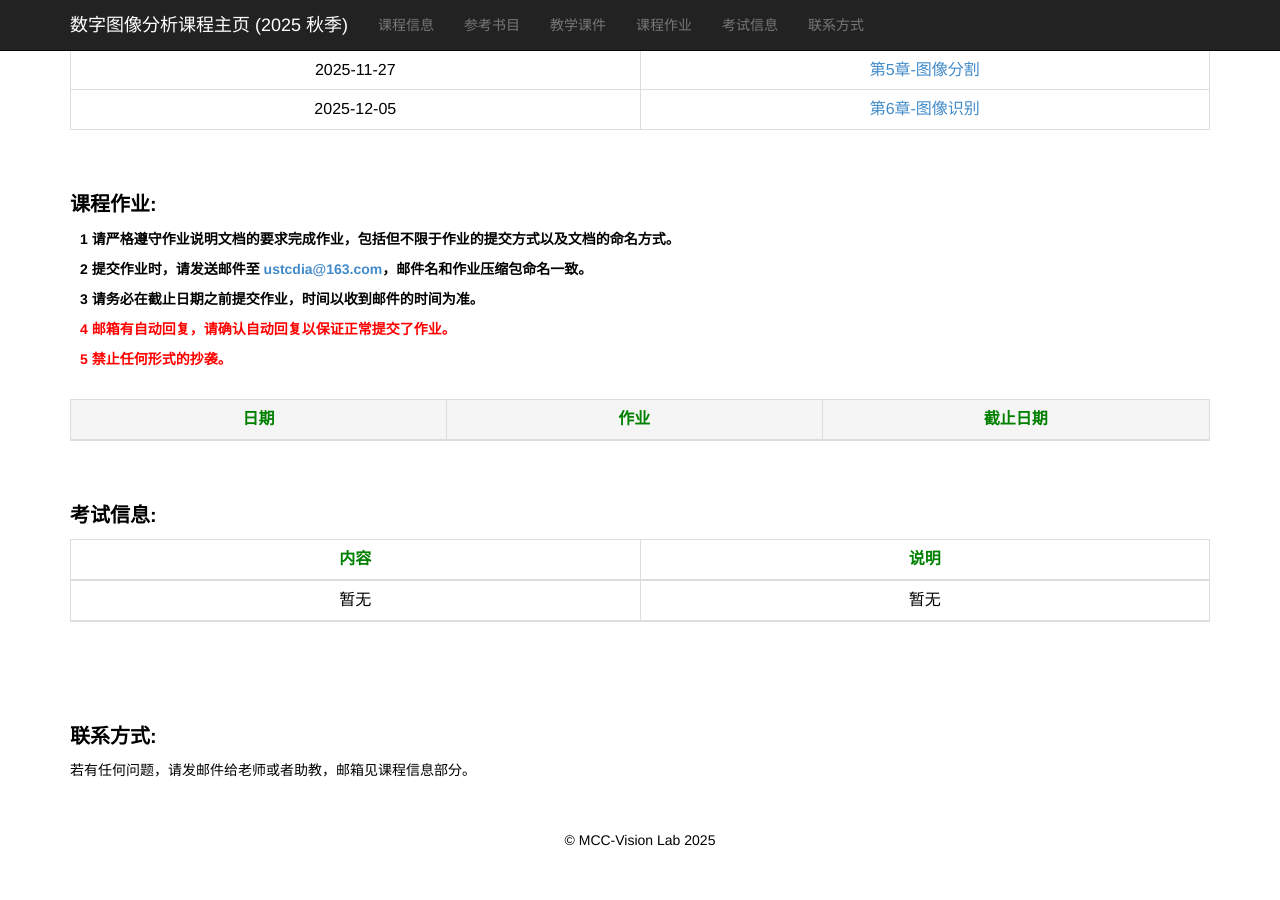
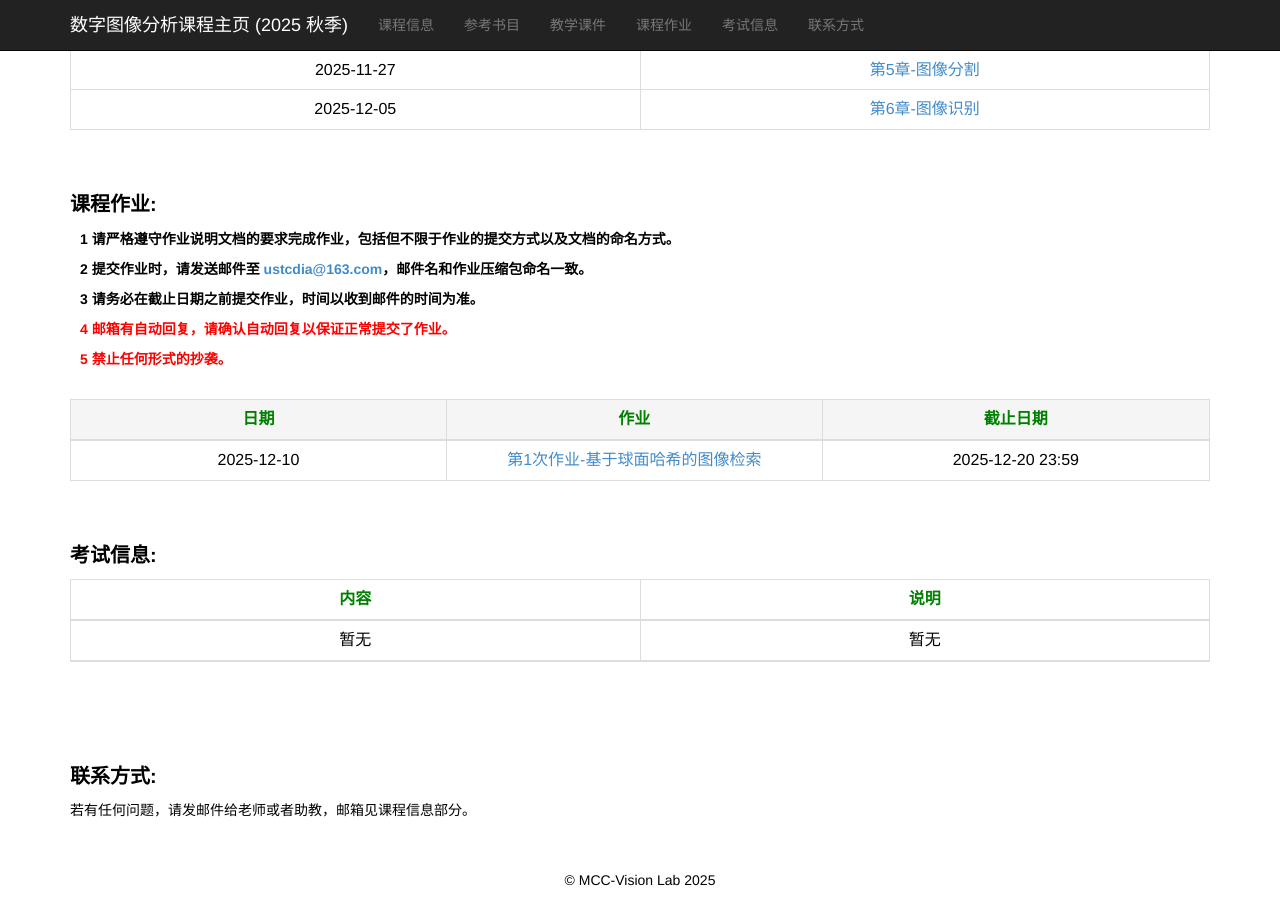
Before and after one commit to ustc-dia/ustc-dia.github.io, a Jekyll site: the page index.html, which Jekyll copies as it is, in a window 1280 px wide and 900 px high, scrolled down 1136 px. Built offline with Jekyll 4.4.1, drawn with Linux system fonts in a browser that asks for light colours; before the commit the page ends 1996 px from its top, so only the background shows below that.

Commit message:
[feat] update homework

```diff
--- a/index.html
+++ b/index.html
@@ -331,7 +331,11 @@
             </thead>
             <tbody>
 
-
+                <tr>
+                    <td>2025-12-10</td>
+                    <td><a href="./homework_2025_autumn/DIA第1次作业-2025秋.pdf" target="_blank">第1次作业-基于球面哈希的图像检索</a></td>
+                    <td>2025-12-20 23:59</td>
+                </tr>
                 <!-- <tr>
                     <td>2025-05-29</td>
                     <td><a href="./homeworks_2025_spring/DIA第1次作业-2025春.pptx" target="_blank">第1次作业-基于球面哈希的图像检索</a></td>
```
Also changed, not shown: 1 other file.
